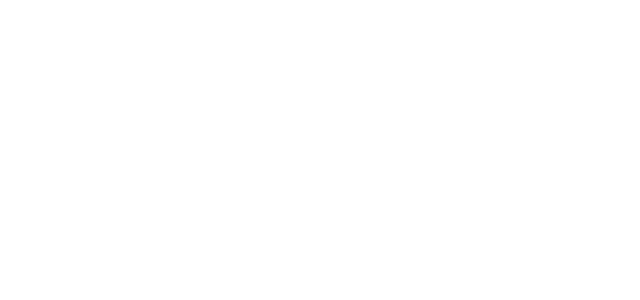
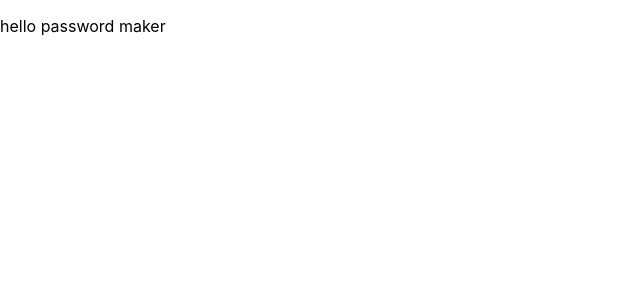
Before and after one commit to jojo051/working-algorithm, a React (Create React App) app: page /passwordmaker in a window 1280 px wide. Shown: the top 300 px of the page, without its empty margins (0-640 px from the left). Built offline with nearby package versions, Linux system fonts and the light colour scheme.

Commit message:
add component password maker

```diff
--- a/src/App.jsx
+++ b/src/App.jsx
@@ -5,16 +5,18 @@
   Route,
 } from 'react-router-dom';
 
-import Home from './Components/Home';
-import Calculator from './Components/Calculator';
-import Bubble from './Components/Bubble';
+import Home from './components/Home';
+import Calculator from './components/Calculator';
+import Bubble from './components/Bubble';
+import PasswordMaker from './components/PasswordMaker';
 
 function App() {
   return (
     <div>
       <Router>
         <Switch>
-        <Route path="/bubble" component={Bubble} />
+          <Route path="/passwordmaker" component={PasswordMaker} />
+          <Route path="/bubble" component={Bubble} />
           <Route path="/calculator" component={Calculator} />
           <Route exact path="/" component={Home} />
         </Switch>
--- a/src/Components/Calculator.tsx
+++ b/src/components/Calculator.tsx
@@ -7,11 +7,6 @@
     const[number,setNumber]=useState<string>("")
     const[display,setDisplay]=useState<string>("")
 
-    useEffect(()=>{
-        setDisplay(display+number)
-        setNumber("")
-    },[number]);
-
     const clear =()=>{
         setDisplay("")
         setNumber("")
@@ -19,14 +14,17 @@
 
     const calculate =()=>{
         let cal = eval(display)
-        console.log("cal",cal)
         if (cal === undefined){
             setDisplay("")
         } else
             setDisplay(cal)
 
     };
-    console.log(number,display);
+
+    useEffect(()=>{
+        setDisplay(display+number)
+        setNumber("")
+    },[number]);
 
     return(
     <div>
--- a/src/Components/Home.tsx
+++ b/src/components/Home.tsx
@@ -8,7 +8,9 @@
 
             <Link to="/calculator">Calculator</Link>
 
-            <Link to="/bubble">bubble</Link>
+            <Link to="/bubble"> bubble</Link>
+
+            <Link to="/passwordmaker"> password maker</Link>
         </>
     )
 }
--- /dev/null
+++ b/src/components/PasswordMaker.tsx
@@ -0,0 +1,11 @@
+import React from 'react';
+
+const PasswordMaker = () => {
+    return (
+        <div>
+            <p>hello password maker</p>
+        </div>
+    );
+};
+
+export default PasswordMaker;
--- a/src/Components/bubble.css
+++ b/src/components/bubble.css
@@ -1,4 +1,5 @@
-body {
+
+.body {
     overflow: hidden;
     min-height: 100vh;
     cursor: crosshair;
```
Also changed, not shown: src/components/Bubble.jsx (renamed from src/Components/Bubble.jsx), src/components/calculator.css (renamed from src/Components/calculator.css).
